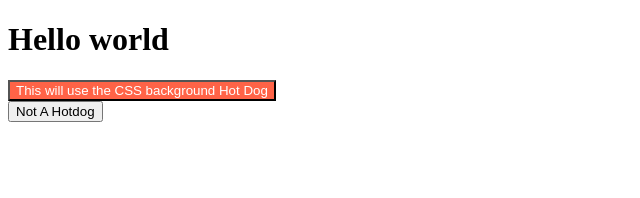
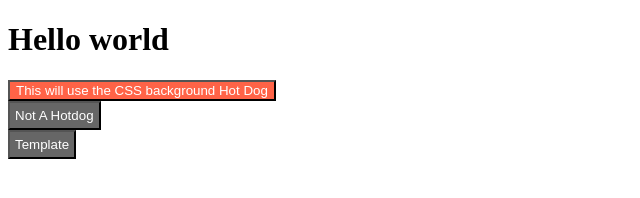
Before and after one commit to befreestudios-io/web-components-sandbox, a plain HTML site: page components/HelloWorld/index.html in a window 1280 px wide. Shown: the whole page, without its empty margins (0-640 px from the left). Drawn offline with Linux system fonts and the light colour scheme.

Commit message:
Fixed #5: Template Example

```diff
--- /dev/null
+++ b/components/HelloWorld/Template.js
@@ -0,0 +1,3 @@
+const template = document.getElementById("template-tag");
+const templateContent = template.content;
+document.body.appendChild(templateContent);
--- a/components/HelloWorld/index.html
+++ b/components/HelloWorld/index.html
@@ -13,6 +13,21 @@
     <div id="example">This will use the CSS background</div>
     <button id="button">Not A Hotdog</button>
 
+    <!-- template example -->
+    <div id="template-example">
+      <template id="template-tag">
+        <style>
+          button {
+            color: white;
+            background-color: #666;
+            padding: 5px;
+          }
+        </style>
+        <button>Template</button>
+      </template>
+    </div>
+
     <script src="./ShadowRootExample.js"></script>
+    <script src="./Template.js"></script>
   </body>
 </html>
```
